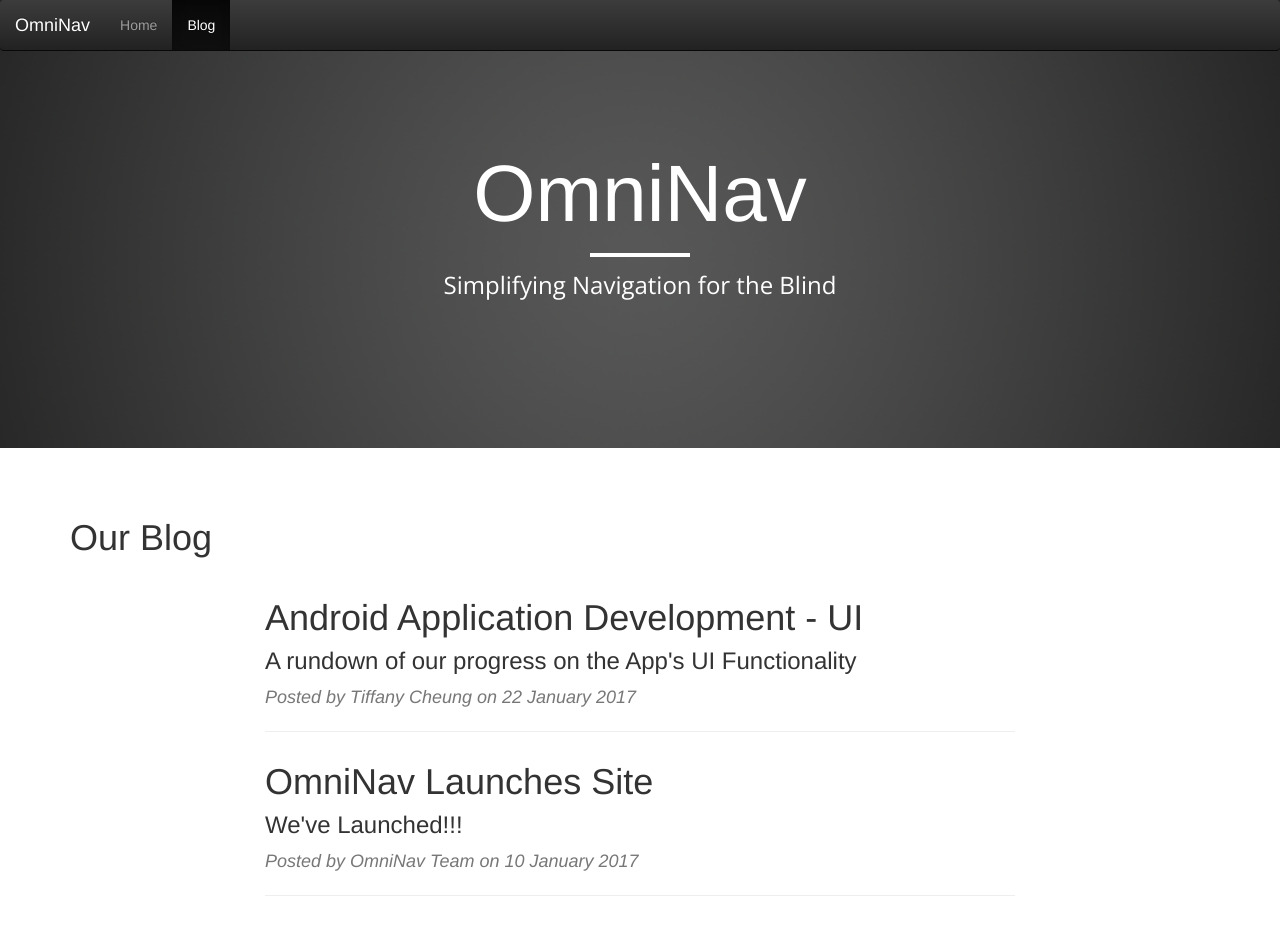
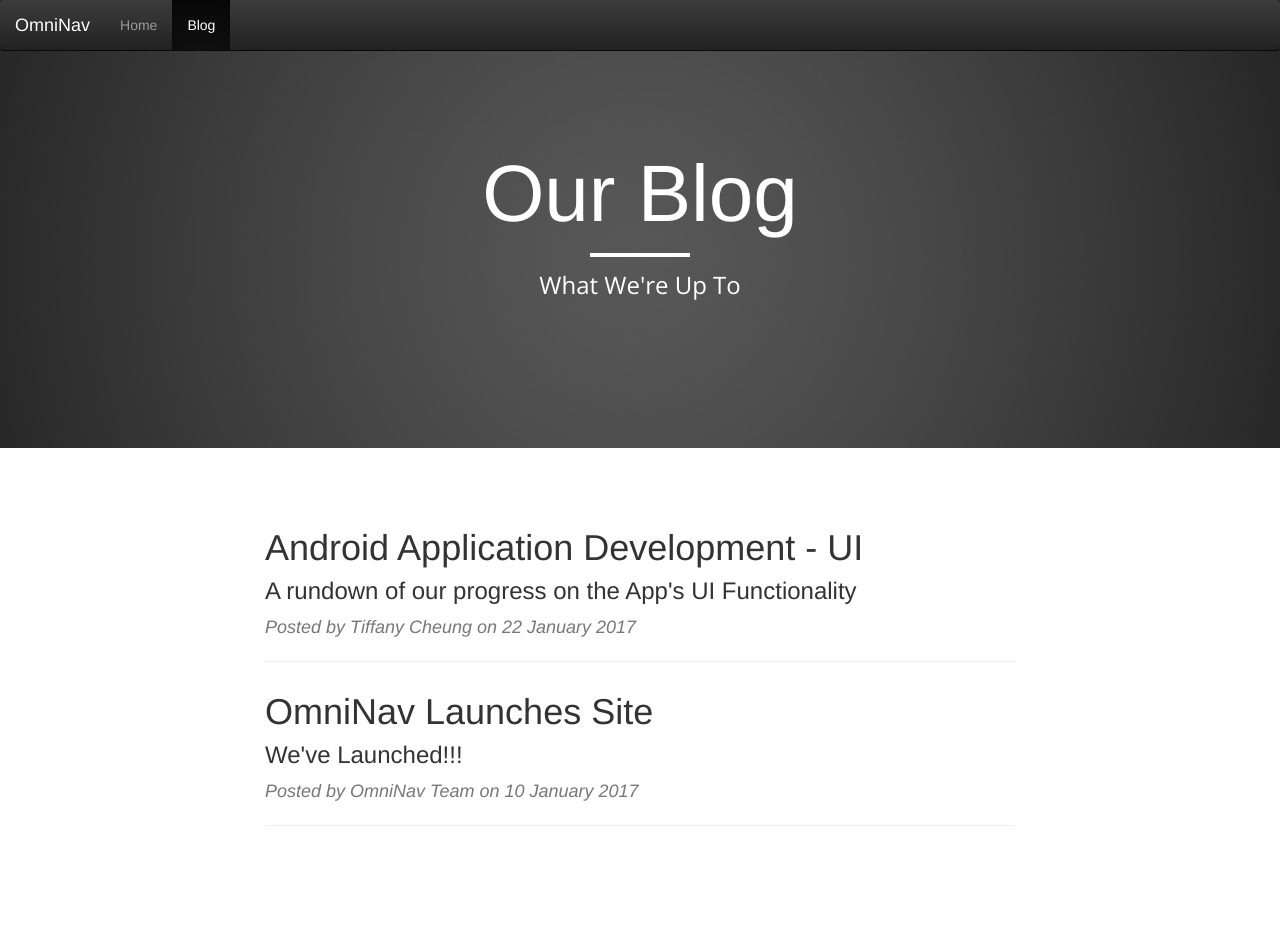
Before and after one commit to hansmaryil/OmniNav, a Jekyll site: the page built from blog/index.html, in a window 1280 px wide and 956 px high. Shown: the top 935 px of the window. Built offline with Jekyll 4.4.1, drawn with Linux system fonts in a browser that asks for light colours.

Commit message:
some changes to blog page setup

```diff
--- a/_layouts/default.html
+++ b/_layouts/default.html
@@ -63,9 +63,9 @@
                 <div class="row">
                     <div class="col-lg-8 col-lg-offset-2 col-md-10 col-md-offset-1">
                         <div class="site-heading">
-                            <h1>OmniNav</h1>
+                            <h1>Our Blog</h1>
                             <hr class="small">
-                            <span class="subheading">Simplifying Navigation for the Blind</span>
+                            <span class="subheading">What We're Up To</span>
                         </div>
                     </div>
                 </div>
--- a/_layouts/post.html
+++ b/_layouts/post.html
@@ -1,10 +1,10 @@
 ---
 layout: default
 ---
+
 <h1>{{ page.title }}</h1>
 <p class="post-meta">Posted by {{ page.poster }} on {{ page.date | date_to_long_string }}</p>
 
 <div class="post">
     {{ content }}
-
 </div>
--- a/blog/index.html
+++ b/blog/index.html
@@ -2,7 +2,6 @@
 layout: default
 title: Our Blog
 ---
-<h1>{{ page.title }}</h1>
 
 <div class="row posts">
     <div class="col-lg-8 col-lg-offset-2 col-md-10 col-md-offset-1">
```
